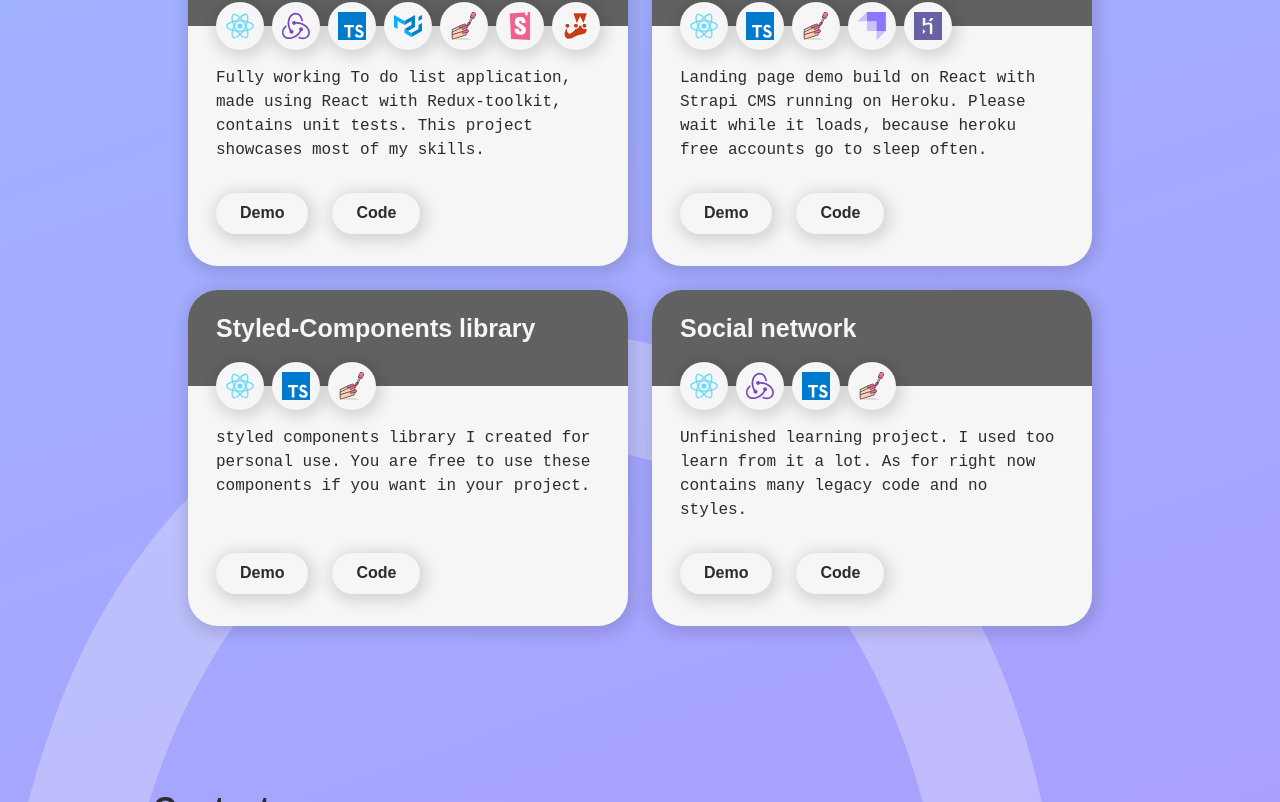
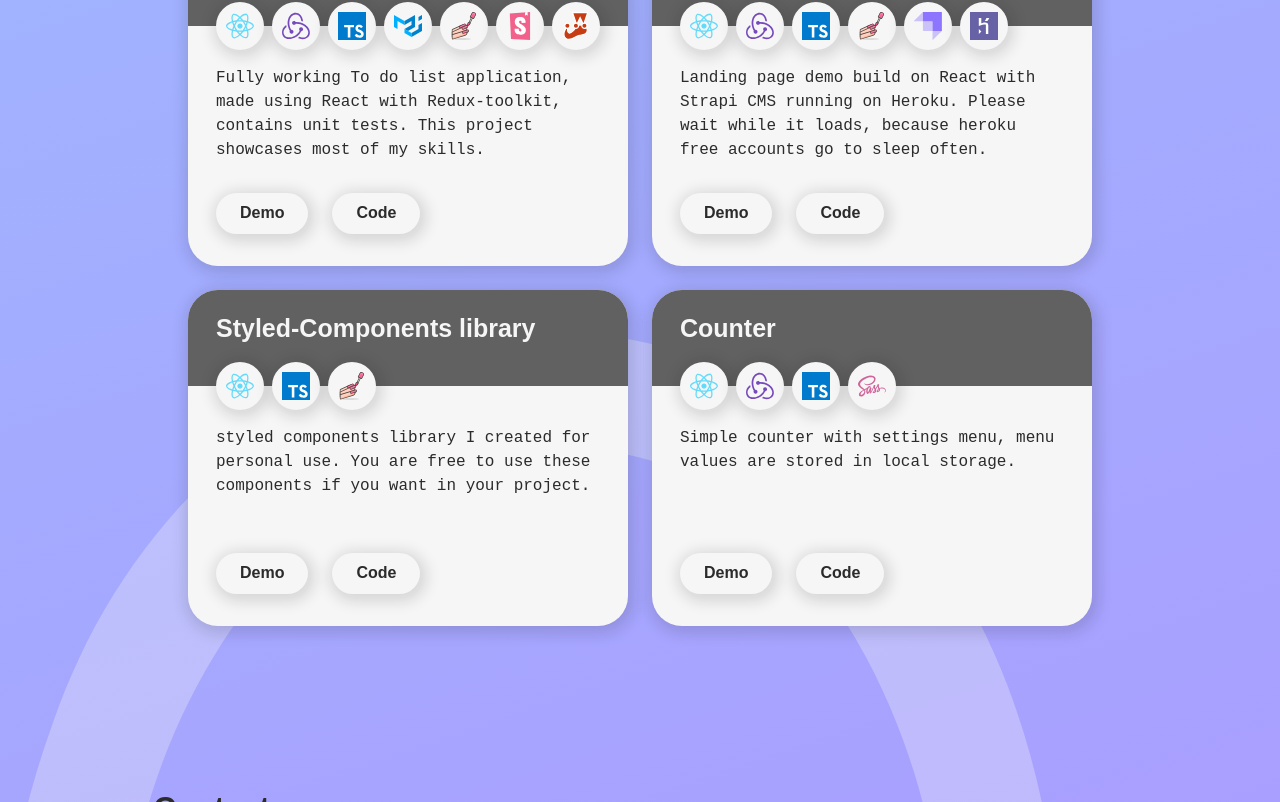
Before and after one commit to OtusMark/OtusMark.github.io, a React (Create React App) app: page / in a window 1280 px wide. Shown: the part 3153-3955 px from the top of the page. Built offline with nearby package versions, Linux system fonts and the light colour scheme.

Commit message:
Added counter

```diff
--- a/src/bll/examples.ts
+++ b/src/bll/examples.ts
@@ -27,7 +27,7 @@ export const examples = [
     {
         id: 2,
         title: 'Marketing company website',
-        technologies: [react, typeScript, styledComponents, strapi, heroku],
+        technologies: [react, redux, typeScript, styledComponents, strapi, heroku],
         description: 'Landing page demo build on React with Strapi CMS running on Heroku. Please wait while it loads, because heroku free accounts go to sleep often.',
         demoLink: 'https://otusmark.github.io/chess-marketing/',
         codeLink: 'https://github.com/OtusMark/chess-marketing'
@@ -42,10 +42,18 @@ export const examples = [
     },
     {
         id: 4,
-        title: 'Social network',
-        technologies: [react, redux, typeScript, styledComponents],
-        description: 'Unfinished learning project. I used too learn from it a lot. As for right now contains many legacy code and no styles.',
-        demoLink: 'https://otusmark.github.io/social-network/',
-        codeLink: 'https://github.com/OtusMark/social-network'
-    }
+        title: 'Counter',
+        technologies: [react, redux, typeScript, sass],
+        description: 'Simple counter with settings menu, menu values are stored in local storage.',
+        demoLink: 'https://otusmark.github.io/counter/',
+        codeLink: 'https://github.com/OtusMark/counter'
+    },
+    // {
+    //     id: 4,
+    //     title: 'Social network',
+    //     technologies: [react, redux, typeScript, styledComponents],
+    //     description: 'Unfinished learning project. I used too learn from it a lot. As for right now contains many legacy code and no styles.',
+    //     demoLink: 'https://otusmark.github.io/social-network/',
+    //     codeLink: 'https://github.com/OtusMark/social-network'
+    // }
 ]
```
